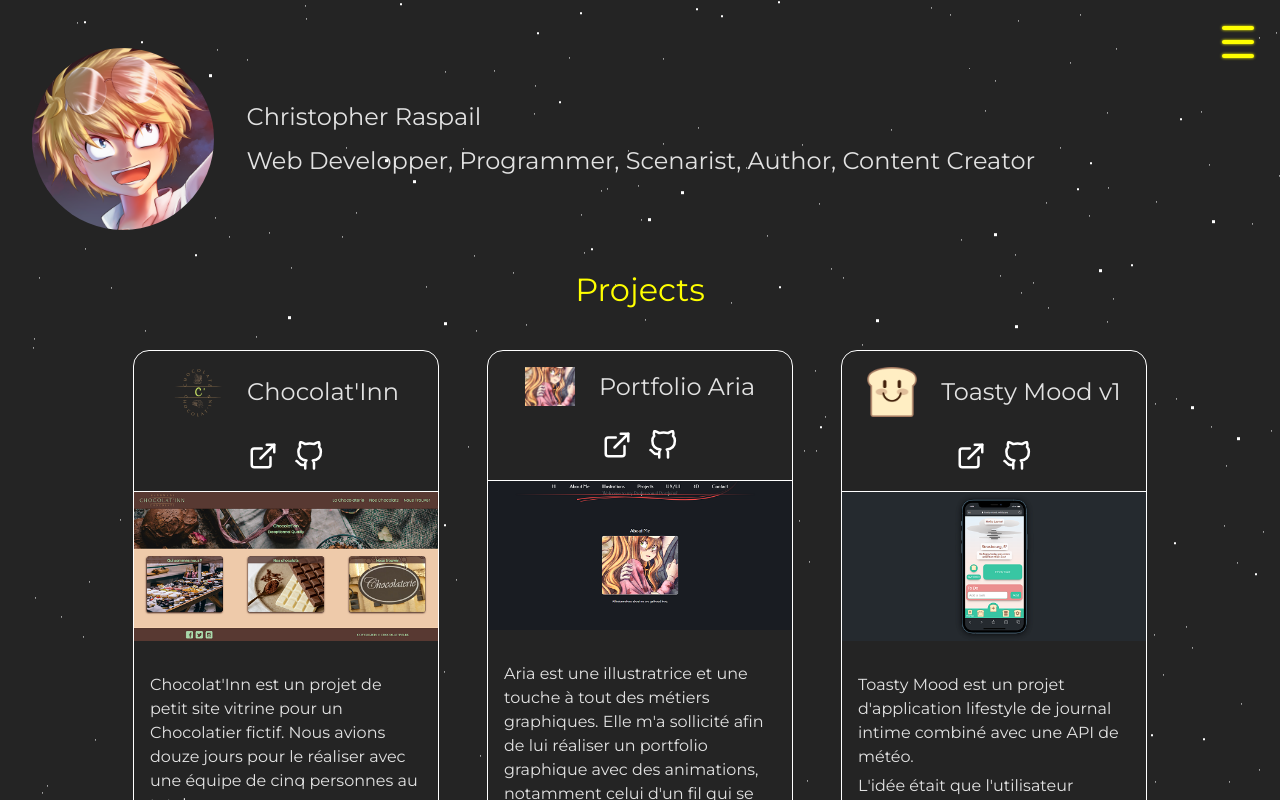
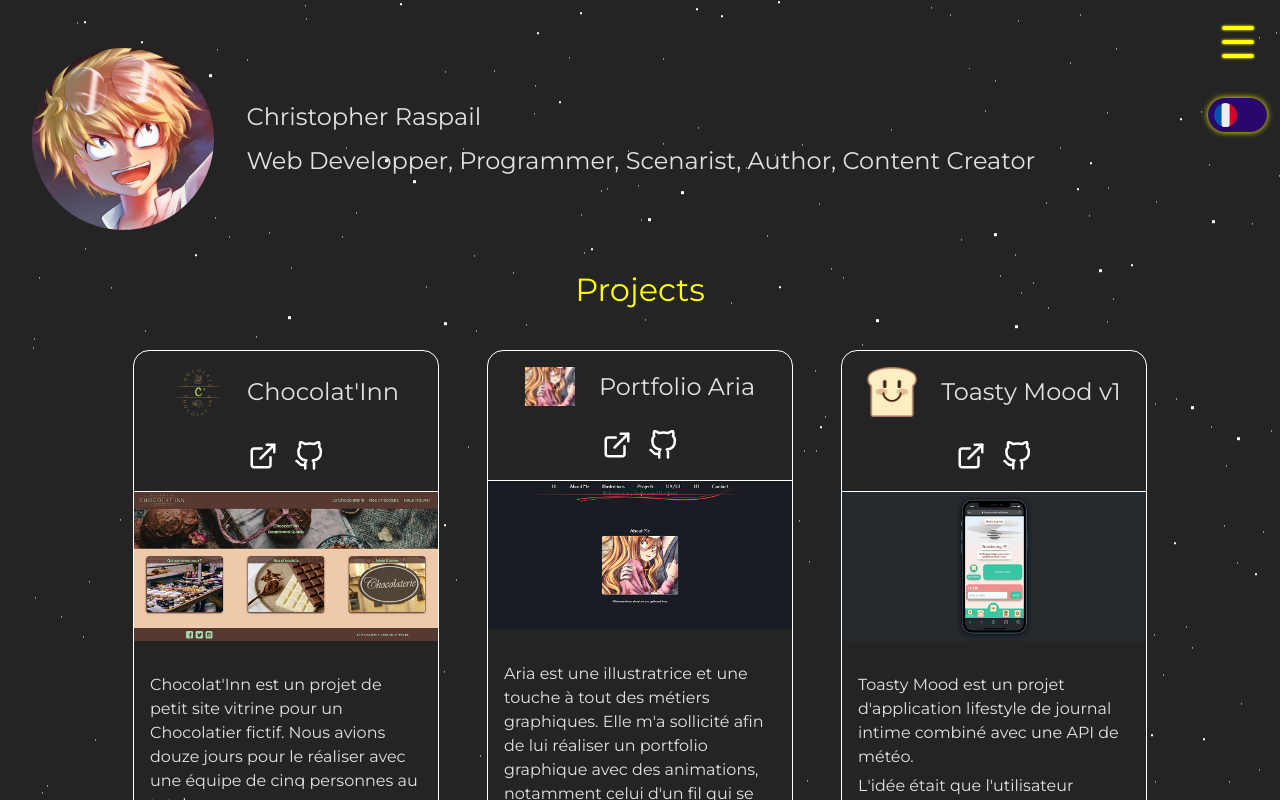
Before and after one commit to Laynaria/Layne-Portfolio, a React (Vite) app: page / in a window 1280 px wide. Shown: the top 800 px of the page. Built offline with nearby package versions, Linux system fonts and the light colour scheme.

Commit message:
language switch has been added, logic itself isn't yet coded.

```diff
--- a/src/components/Header/Header.jsx
+++ b/src/components/Header/Header.jsx
@@ -32,6 +32,11 @@ function Header() {
         <span></span>
         <span></span>
       </label>
+
+      <label class="switch">
+        <input type="checkbox" />
+        <span class="slider"></span>
+      </label>
       {/* Burger Open? Show Navigation else nothing*/}
       <nav className={isBurger ? "showNav" : "hideNav"}>
         <ul>
--- a/src/components/Header/Header.scss
+++ b/src/components/Header/Header.scss
@@ -100,6 +100,58 @@ header {
     }
   }
 
+  .switch {
+    z-index: 6;
+    font-size: 17px;
+    position: fixed;
+    top: 6.1rem;
+    right: 0.8rem;
+    width: 3.5em;
+    height: 2em;
+
+    input {
+      opacity: 0;
+      width: 0;
+      height: 0;
+    }
+
+    .slider {
+      --background: #28096b;
+      filter: drop-shadow(0 0 0.2rem yellow);
+      position: absolute;
+      cursor: pointer;
+      top: 0;
+      left: 0;
+      right: 0;
+      bottom: 0;
+      background-color: var(--background);
+      transition: 0.5s;
+      border-radius: 30px;
+
+      &:before {
+        position: absolute;
+        content: "";
+        height: 1.4em;
+        width: 1.4em;
+        border-radius: 50%;
+        left: 10%;
+        bottom: 15%;
+        background: var(--background);
+        background-image: url("../../assets/flag_fr.svg");
+        transition: 0.5s;
+      }
+    }
+
+    input:checked + .slider {
+      background-color: #4c21a8;
+
+      &:before {
+        transform: translateX(100%);
+        background-image: url("../../assets/flag_gb.svg");
+      }
+    }
+  }
+
   nav {
     z-index: 5;
     width: 100%;
```
Also changed, not shown: src/assets/flag_fr.svg (added), src/assets/flag_gb.svg (added).
